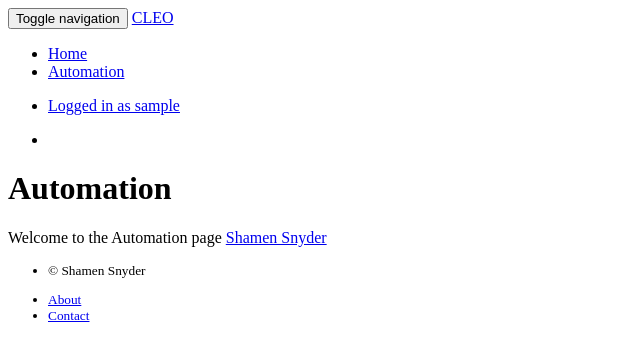
After one commit to shamensnyder/CLEO, a Flask app: template CLEO/templates/public/automation.html in a window 1280 px wide. The commit adds this page. Shown: the top 361 px of the page, without its empty margins (0-640 px from the left). Run offline with Flask 2, Linux system fonts and the light colour scheme; the template is opened without the code that fills it, so the values that code supplies are empty; the visitor is signed in with stand-in values (Sample User, id 1); data comes from the database, SQL or seed files in the repository.

Commit message:
Added Automation

```diff
--- a/CLEO/public/views.py
+++ b/CLEO/public/views.py
@@ -56,8 +56,8 @@ def register():
     return render_template('public/register.html', form=form)
 
 
-@blueprint.route('/about/')
-def about():
-    """About page."""
+@blueprint.route('/automation/')
+def automation():
+    """Automation page."""
     form = LoginForm(request.form)
-    return render_template('public/about.html', form=form)
+    return render_template('public/automation.html', form=form)
--- a/CLEO/templates/footer.html
+++ b/CLEO/templates/footer.html
@@ -6,7 +6,7 @@
 
     <ul class="footer-nav">
 
-      <li><a href="{{ url_for('public.about') }}">About</a></li>
+      <li><a href="https://shamensnyder.carrd.co">About</a></li>
 
       <li><a href="mailto:shamen.snyder@zitomedia.com">Contact</a></li>
     </ul>
--- a/CLEO/templates/nav.html
+++ b/CLEO/templates/nav.html
@@ -20,7 +20,7 @@
   <div class="collapse navbar-collapse navbar-ex1-collapse">
     <ul class="nav navbar-nav">
       <li><a href="{{ url_for('public.home') }}">Home</a></li>
-      <li><a href="{{ url_for('public.about') }}">About</a></li>
+      <li><a href="{{ url_for('public.automation') }}">Automation</a></li>
     </ul>
     {% if current_user and current_user.is_authenticated %}
     <ul class="nav navbar-nav navbar-right">
--- /dev/null
+++ b/CLEO/templates/public/automation.html
@@ -0,0 +1,10 @@
+{% extends "layout.html" %}
+
+{% block content %}
+<div class="body-content">
+    <div class="row">
+      <h1>Automation</h1>
+      <p>Welcome to the Automation page <a href="http://github.com/shamensnyder/">Shamen Snyder</a>
+    </div>
+</div>
+{% endblock %}
```
